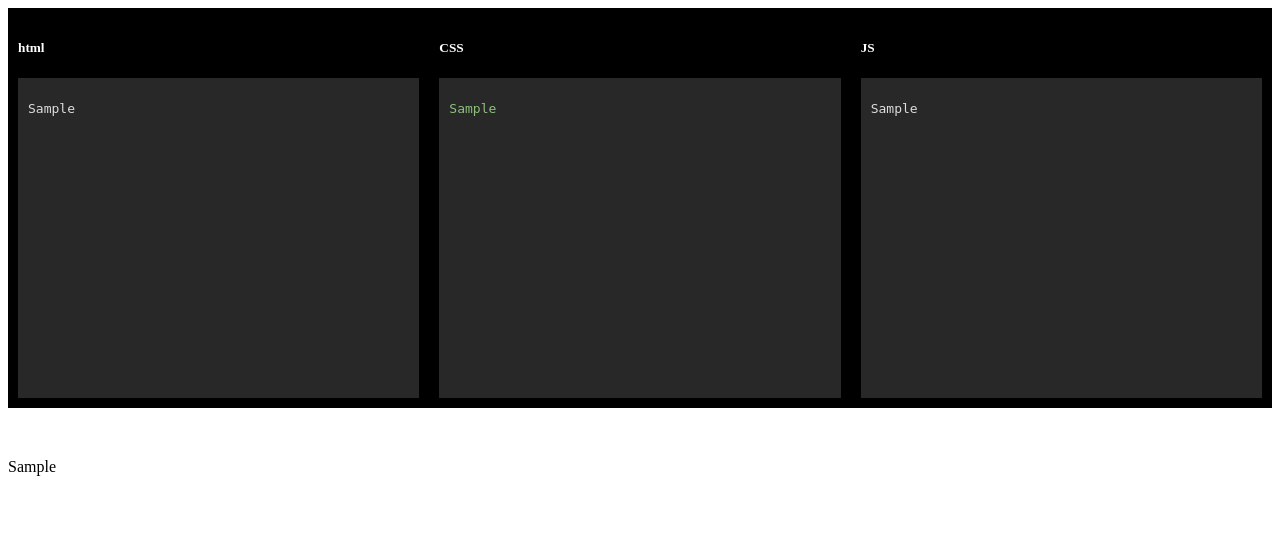
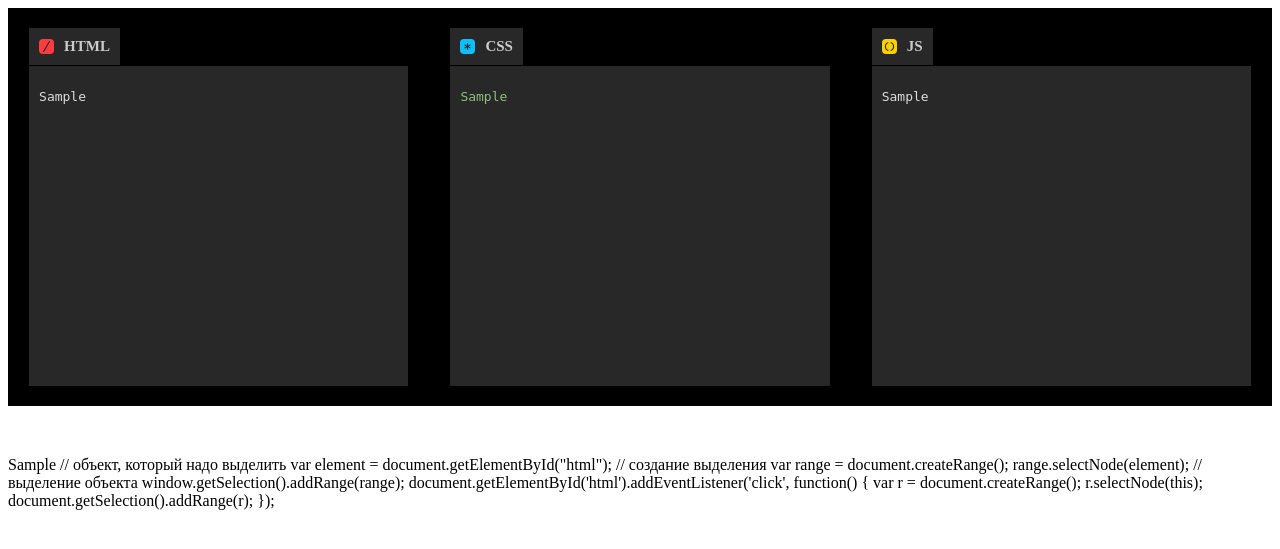
Before and after one commit to Vladiuse/ABC, a Django app: page /forms/1 in a window 1280 px wide. Shown: the top 549 px of the page. Run offline with Django 3.2, Linux system fonts and the light colour scheme; tables that the repository leaves empty hold one stand-in row (values such as "Sample post"); some libraries are stand-ins or nearby versions.

Commit message:
добавлена норм стилизация для примера кода форм

```diff
--- a/ABC/archive/templates/archive/index.html
+++ b/ABC/archive/templates/archive/index.html
@@ -1,5 +1,6 @@
 {%extends 'image_store/base.html'%}
 {%block content%}
+
 <style>
     body{
       background-color: rgba(0, 0, 0, .7);
--- a/ABC/forms/templates/forms/show_form.html
+++ b/ABC/forms/templates/forms/show_form.html
@@ -5,6 +5,9 @@
     <meta http-equiv="X-UA-Compatible" content="IE=edge">
     <meta name="viewport" content="width=device-width, initial-scale=1.0">
     <title>Document</title>
+    <script src="https://ajax.googleapis.com/ajax/libs/jquery/3.6.0/jquery.min.js"></script>
+      <!--ICONS-->
+  <script src="https://kit.fontawesome.com/da43c2ea11.js" crossorigin="anonymous"></script>
     <style>
         /* Стили подкрашивания кода формы */
         {{form.colored_styes}}
@@ -20,19 +23,42 @@
             {{form.css|safe}}
         </style>
         <style>
+            /* Стили Шаблона */
             #source-code-wrapper{
                 background-color: black;
                 width: 100%;
                 display: flex;
-                justify-content: center;
+                justify-content: space-around;
                 margin-bottom: 50px;
+                padding: 20px 0px;
+            }
+            #source-code-wrapper .col{
+                width: 30%;
+                /* padding: 10px; */
             }
             #source-code-wrapper .code-block{
-                width: 30%;
+
+            }
+            #source-code-wrapper .col .code-tab{
+                color: white;
                 padding: 10px;
+                margin: 0;
+                display: inline-flex;
+                background-color: #282828;
+                border-bottom: 1px solid black;
             }
-            #source-code-wrapper .code-block h5{
-                color: white;
+            #source-code-wrapper .col .code-tab svg{
+                width: 15px;
+                margin-right: 10px;
+
+            }
+            #source-code-wrapper .col .code-tab h5{
+                margin: 0;
+                color: #ccc;
+                font-weight: 800;
+                text-transform: uppercase;
+                font-size: 15px;
+
             }
             #source-code-wrapper .code-block {
                 width: 100%;
@@ -46,7 +72,7 @@
 
             }
             #source-code-wrapper .code-block.have_content .highlight  {
-                overflow-x: scroll;
+                /* overflow-x: scroll; */
                 overflow-y: scroll;
             }
             #source-code-wrapper .code-block .highlight span{
@@ -56,20 +82,40 @@
 </head>
 <body>
     <div id="source-code-wrapper">
-        <div class="code-block {%if form.html%}have_content{%endif%}">
-            <h5>html</h5>
+        <div class="col">
+            <div class="code-tab">
+                <svg viewBox="0 0 15 15" class="file-type-icon" id="icon-file-html">
+                    <rect fill="#FF3C41" width="15" height="15" rx="4"></rect>
+                    <path d="M10.97 2.29a.563.563 0 0 0-.495-.29.572.572 0 0 0-.488.277l-5.905 9.86a.565.565 0 0 0-.007.574c.102.18.287.289.495.289a.572.572 0 0 0 .488-.277l5.905-9.86a.565.565 0 0 0 .007-.574" fill="#28282B"></path>
+                    </svg>
+                <h5>html</h5>
+            </div>
+        <div class="code-block {%if form.html%}have_content{%endif%}" id="html">
             {{form.html_colored|safe}}
-<!--            <textarea>{{form.html}}</textarea>-->
         </div>
-        <div class="code-block {%if form.css%}have_content{%endif%}">
-            <h5>CSS</h5>
-<!--            <textarea>{{form.css}}</textarea>-->
+        </div>
+        <div class="col">
+            <div class="code-tab">
+                <svg viewBox="0 0 15 15" class="file-type-icon" id="icon-file-css">
+                    <rect fill="#0EBEFF" width="15" height="15" rx="4"></rect><path d="M8 8.366l1.845 1.065a.507.507 0 0 0 .686-.181.507.507 0 0 0-.186-.685L8.5 7.5l1.845-1.065a.507.507 0 0 0 .186-.685.507.507 0 0 0-.686-.181L8 6.634v-2.13A.507.507 0 0 0 7.5 4c-.268 0-.5.225-.5.503v2.131L5.155 5.569a.507.507 0 0 0-.686.181.507.507 0 0 0 .186.685L6.5 7.5 4.655 8.565a.507.507 0 0 0-.186.685c.134.232.445.32.686.181L7 8.366v2.13c0 .271.224.504.5.504.268 0 .5-.225.5-.503V8.366z" fill="#282828"></path>
+                    </svg>
+                <h5>CSS</h5>
+            </div>
+        <div class="code-block {%if form.css%}have_content{%endif%}" id="css">
             {{form.css_colored|safe}}
         </div>
-        <div class="code-block {%if form.js%}have_content{%endif%}">
-            <h5>JS</h5>
+        </div>
+        <div class="col">
+            <div class="code-tab">
+                <svg viewBox="0 0 15 15" class="file-type-icon" id="icon-file-js">
+                    <rect fill="#FCD000" width="15" height="15" rx="4"></rect>
+                    <path d="M6.554 3.705c0 .267-.19.496-.452.543-1.2.217-2.12 1.61-2.12 3.275 0 1.665.92 3.057 2.12 3.274a.554.554 0 0 1-.205 1.087c-1.733-.322-3.022-2.175-3.022-4.361 0-2.187 1.289-4.04 3.022-4.362a.554.554 0 0 1 .657.544zm1.892 0c0-.347.316-.607.657-.544 1.733.322 3.022 2.175 3.022 4.362 0 2.186-1.289 4.04-3.022 4.361a.554.554 0 0 1-.205-1.087c1.2-.217 2.12-1.61 2.12-3.274 0-1.665-.92-3.058-2.12-3.275a.551.551 0 0 1-.452-.543z" fill="#282828"></path>
+                    </svg>
+                <h5>JS</h5>
+            </div>
+        <div class="code-block {%if form.js%}have_content{%endif%}" id="js">
             {{form.js_colored|safe}}
-<!--            <textarea disabled>{{form.js}}</textarea>-->
+        </div>
         </div>
     </div>
     {{form.html|safe}}
@@ -78,3 +124,21 @@
     </script>
 </body>
 </html>
+
+
+
+// объект, который надо выделить
+var element = document.getElementById("html");
+
+// создание выделения
+var range = document.createRange();
+range.selectNode(element);
+
+// выделение объекта
+window.getSelection().addRange(range);
+
+document.getElementById('html').addEventListener('click', function() {
+    var r = document.createRange();
+    r.selectNode(this);
+    document.getSelection().addRange(r);
+});
--- a/ABC/image_store/templates/image_store/base.html
+++ b/ABC/image_store/templates/image_store/base.html
@@ -32,7 +32,7 @@
   <header>
     <nav class="navbar navbar-expand-lg navbar-light bg-light fixed-top">
       <div class="container-fluid">
-        <a class="navbar-brand" href="#">KMA Help</a>
+        <a class="navbar-brand" href="#">Help</a>
         <button class="navbar-toggler" type="button" data-bs-toggle="collapse" data-bs-target="#navbarSupportedContent"
           aria-controls="navbarSupportedContent" aria-expanded="false" aria-label="Toggle navigation">
           <span class="navbar-toggler-icon"></span>
```
